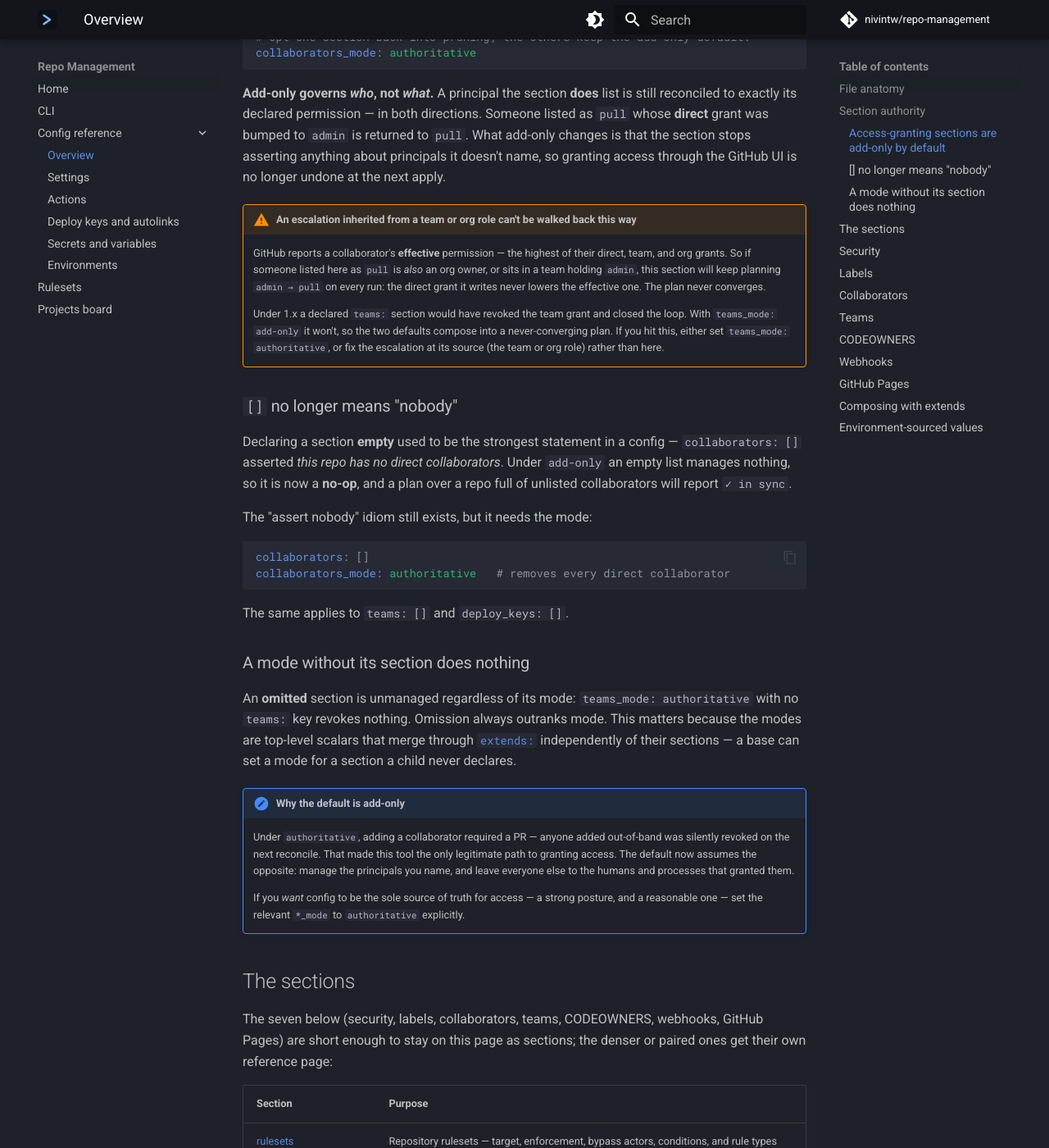
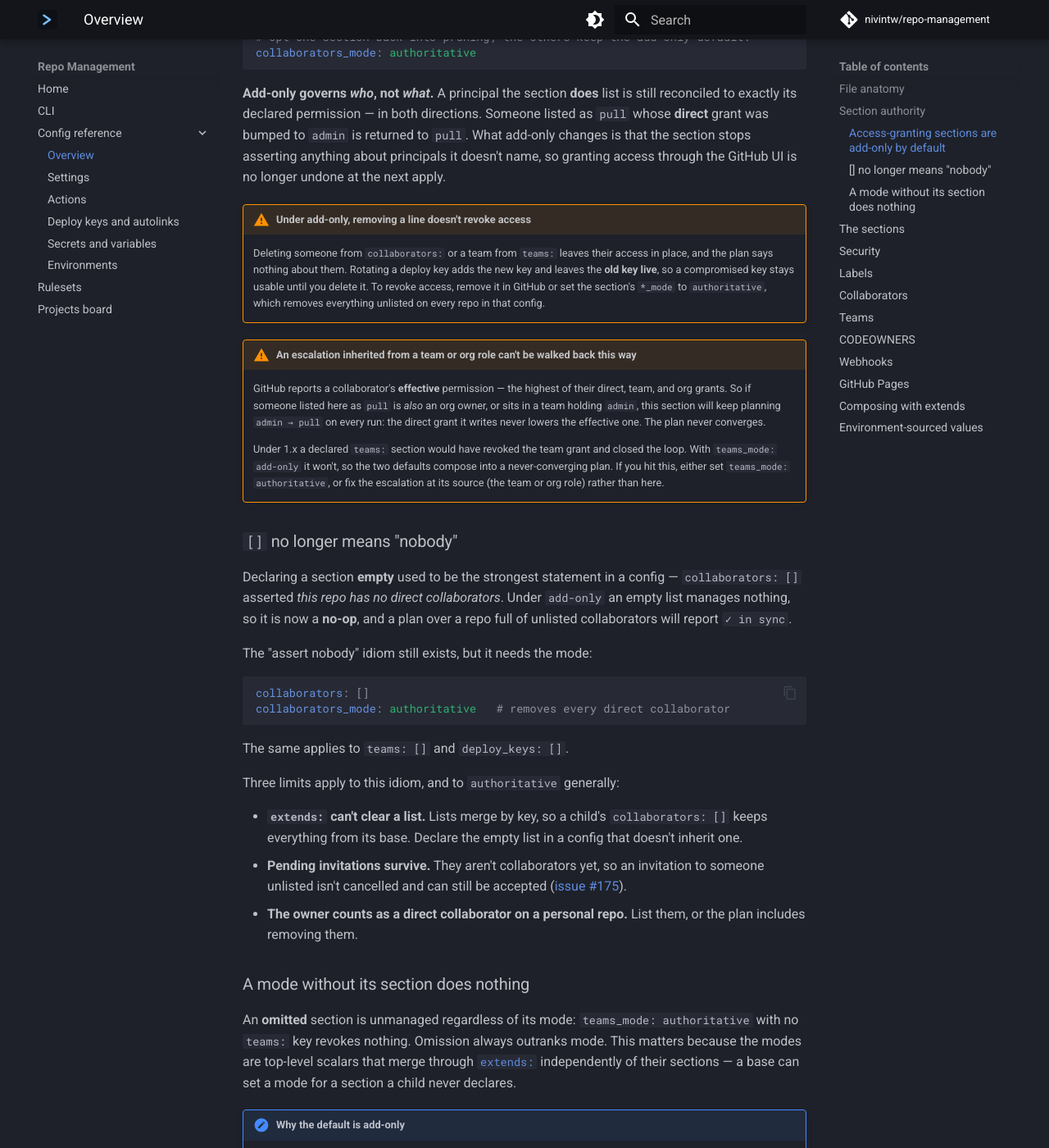
Before and after one commit to nivintw/repo-management, an MkDocs documentation site: the page built from docs/config.md, in a window 1280 px wide and 1400 px high, scrolled down 2042 px. Shown: the whole window at 82% size. Built offline with MkDocs 1.6.1 and Material for MkDocs 9.7.7, drawn with Linux system fonts in a browser that asks for light colours; comment, search, counter and statistics services are not loaded; some of the changed text lies outside the part shown.

Commit message:
docs(config): Spell out what add-only and authoritative don't do
The docs stated the rule, but not its consequences in the two workflows where
someone edits config specifically to remove access: removing a line leaves the
access in place, and rotating a deploy key leaves the old key live. Also records
the limits of authoritative mode and of permissions on personal repositories.

````diff
--- a/docs/config.md
+++ b/docs/config.md
@@ -102,6 +102,13 @@ whose **direct** grant was bumped to `admin` is returned to `pull`. What add-onl
 that the section stops asserting anything about principals it doesn't name, so granting access
 through the GitHub UI is no longer undone at the next apply.
 
+!!! warning "Under add-only, removing a line doesn't revoke access"
+    Deleting someone from `collaborators:` or a team from `teams:` leaves their access in place,
+    and the plan says nothing about them. Rotating a deploy key adds the new key and leaves the
+    **old key live**, so a compromised key stays usable until you delete it. To revoke access,
+    remove it in GitHub or set the section's `*_mode` to `authoritative`, which removes everything
+    unlisted on every repo in that config.
+
 !!! warning "An escalation inherited from a team or org role can't be walked back this way"
     GitHub reports a collaborator's **effective** permission — the highest of their direct,
     team, and org grants. So if someone listed here as `pull` is *also* an org owner, or sits
@@ -128,6 +135,16 @@ collaborators_mode: authoritative   # removes every direct collaborator
 ```
 
 The same applies to `teams: []` and `deploy_keys: []`.
+
+Three limits apply to this idiom, and to `authoritative` generally:
+
+- **`extends:` can't clear a list.** Lists merge by key, so a child's `collaborators: []` keeps
+  everything from its base. Declare the empty list in a config that doesn't inherit one.
+- **Pending invitations survive.** They aren't collaborators yet, so an invitation to someone
+  unlisted isn't cancelled and can still be accepted
+  ([issue #175](https://github.com/nivintw/repo-management/issues/175)).
+- **The owner counts as a direct collaborator on a personal repo.** List them, or the plan includes
+  removing them.
 
 ### A mode without its section does nothing
 
@@ -240,9 +257,9 @@ collaborators:
 ```
 
 !!! note
-    Only **direct** collaborators (GitHub affiliation `direct`) are managed. Access
-    inherited from an organization or a team is never inspected or touched, so this section
-    can't accidentally revoke org-level access.
+    Only **direct** collaborators (GitHub affiliation `direct`) can be removed. Access
+    inherited from an organization or a team is never touched, so this section can't
+    accidentally revoke org-level access.
 
     By default (`collaborators_mode: add-only`) a direct collaborator this section doesn't list
     is also left alone — see [Access-granting sections](#access-granting-sections-are-add-only-by-default).
@@ -252,6 +269,14 @@ GitHub's legacy permission field collapses `maintain` into `write` and `triage`
 collaborator's granular `role_name` and maps only `read`/`write` back to `pull`/`push`
 (`triage`, `maintain`, and `admin` are reported verbatim), so a config declaring `triage` or
 `maintain` reconciles correctly instead of endlessly re-applying.
+
+Usernames match case-insensitively, as they do on GitHub, and so do team slugs under `teams:`:
+`Alice` in config is the live `alice`, an override through `extends:` replaces the entry whatever
+its case, and listing one person twice is a load error.
+
+!!! warning "Personal-account repositories don't have per-collaborator permissions"
+    GitHub documents the add-collaborator `permission` value as valid only on organization-owned
+    repositories. On a personal repo, don't expect a declared level such as `pull` to hold.
 
 ## Teams
 
````
Also changed, not shown: docs/cli.md (+1 -1 lines), docs/config/deploy-keys-and-autolinks.md (+2 -1 lines), docs/rulesets.md (+7 -4 lines).
